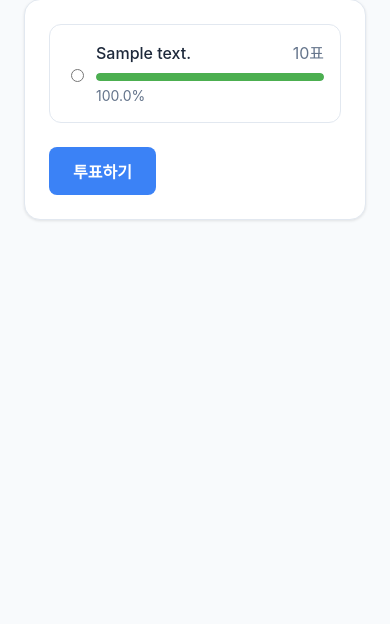
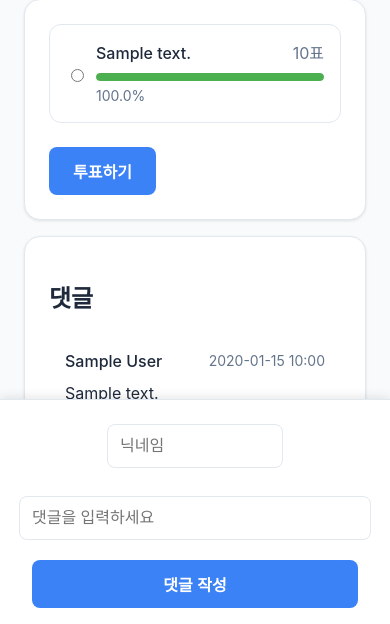
Before and after one commit to kimhyun5u/vote-talk, a FastAPI app: template app/templates/vote.html in a window 390 px wide. Shown: the part 220-844 px from the top of the page. Run offline with FastAPI, Linux system fonts and the light colour scheme; the template is opened without the code that fills it: most values are stand-ins (such as "Sample title", 1, 10 or a date in 2020).

Commit message:
feat: add chat feature

```diff
--- a/app/__init__.py
+++ b/app/__init__.py
@@ -1,7 +1,7 @@
 from fastapi import FastAPI
 from fastapi.staticfiles import StaticFiles
 from app.routes.poll_routes import router
-from app.database.connection import engine
+from app.db.connection import engine
 from app.models.poll import Base
 
 def create_app():
--- a/app/controllers/poll_controller.py
+++ b/app/controllers/poll_controller.py
@@ -3,7 +3,7 @@ from fastapi.templating import Jinja2Templates
 from sqlalchemy.orm import Session
 from typing import List
 from app.services.poll_service import PollService
-from app.database.connection import get_db
+from app.db.connection import get_db
 
 templates = Jinja2Templates(directory="templates")
 
--- a/app/models/poll.py
+++ b/app/models/poll.py
@@ -1,6 +1,6 @@
 from sqlalchemy import Column, Integer, String, ForeignKey
 from sqlalchemy.orm import relationship
-from app.database.connection import Base
+from app.db.connection import Base
 
 class Poll(Base):
     __tablename__ = "polls"
--- a/app/templates/vote.html
+++ b/app/templates/vote.html
@@ -27,10 +27,7 @@
                         <span class="text-secondary">{{ option.votes }}표</span>
                     </div>
                     <div class="progress-bar-bg">
-                        <div class="progress-bar"
-                             style="width: {{ (option.votes / total_votes.value * 100) if total_votes.value > 0 else 0 }}%;
-                                    background-color: {{ colors[loop.index0 % colors|length] }};">
-                        </div>
+                        <div class="progress-bar" style="width: {{ (option.votes / total_votes.value * 100) if total_votes.value > 0 else 0 }}%; background-color: {{ colors[loop.index0 % colors|length] }};"></div>
                     </div>
                     <div class="text-secondary text-sm" style="margin-top: 4px;">
                         {{ "%.1f"|format(option.votes / total_votes.value * 100 if total_votes.value > 0 else 0) }}%
@@ -45,4 +42,134 @@
         </div>
     </form>
 </div>
+
+<div class="card mt-24">
+    <h2 class="heading" style="margin-bottom: 16px;">댓글</h2>
+
+    <div class="comments-container" id="comments">
+        {% for comment in poll.comments|sort(attribute='created_at', reverse=true) %}
+        <div class="comment">
+            <div class="flex justify-between items-center">
+                <span class="font-medium">{{ comment.author }}</span>
+                <span class="text-sm text-secondary">{{ comment.created_at.strftime('%Y-%m-%d %H:%M') }}</span>
+            </div>
+            <p style="margin: 8px 0;">{{ comment.content }}</p>
+        </div>
+        {% endfor %}
+    </div>
+</div>
+
+<div class="comment-form-container">
+    <form id="commentForm" class="comment-form">
+        <div class="flex gap-12 items-center">
+            <input type="text"
+                   name="author"
+                   class="input"
+                   placeholder="닉네임"
+                   required
+                   style="max-width: 150px;">
+            <input type="text"
+                   name="content"
+                   class="input"
+                   placeholder="댓글을 입력하세요"
+                   required>
+            <button type="submit" class="button button--primary" style="white-space: nowrap;">
+                댓글 작성
+            </button>
+        </div>
+    </form>
+</div>
+
+<style>
+.comments-container {
+    max-height: calc(100vh - 500px);
+    overflow-y: auto;
+    margin-bottom: 80px;  /* 댓글 입력창 높이만큼 여백 */
+}
+
+.comment {
+    padding: var(--spacing-4);
+    border-bottom: 1px solid var(--color-border);
+}
+
+.comment:last-child {
+    border-bottom: none;
+}
+
+.comment-form-container {
+    position: fixed;
+    bottom: 0;
+    left: 0;
+    right: 0;
+    background-color: var(--color-surface);
+    border-top: 1px solid var(--color-border);
+    padding: var(--spacing-4);
+    z-index: 100;
+    box-shadow: 0 -2px 10px rgba(0, 0, 0, 0.1);
+}
+
+.comment-form {
+    max-width: 800px;
+    margin: 0 auto;
+    padding: 0 var(--spacing-6);
+}
+
+/* 모바일 대응 */
+@media (max-width: 768px) {
+    .comment-form {
+        padding: 0 var(--spacing-4);
+    }
+
+    .comment-form .flex {
+        flex-direction: column;
+        gap: var(--spacing-3);
+    }
+
+    .comment-form input[name="author"] {
+        max-width: 100%;
+    }
+
+    .comment-form button {
+        width: 100%;
+    }
+}
+</style>
+
+<script>
+const commentForm = document.getElementById('commentForm');
+const commentsContainer = document.getElementById('comments');
+
+commentForm.addEventListener('submit', async (e) => {
+    e.preventDefault();
+
+    const formData = new FormData(commentForm);
+    const response = await fetch(`/api/polls/{{ poll.id }}/comments`, {
+        method: 'POST',
+        body: formData
+    });
+
+    if (response.ok) {
+        commentForm.reset();
+        await loadComments();
+    }
+});
+
+async function loadComments() {
+    const response = await fetch(`/api/polls/{{ poll.id }}/comments`);
+    const comments = await response.json();
+
+    commentsContainer.innerHTML = comments.map(comment => `
+        <div class="comment">
+            <div class="flex justify-between items-center">
+                <span class="font-medium">${comment.author}</span>
+                <span class="text-sm text-secondary">${new Date(comment.created_at).toLocaleString()}</span>
+            </div>
+            <p style="margin: 8px 0;">${comment.content}</p>
+        </div>
+    `).join('');
+}
+
+// 5초마다 댓글 새로고침
+setInterval(loadComments, 5000);
+</script>
 {% endblock %}
```
Also changed, not shown: app/database.py (+15 -2 lines), app/main.py (+32 -2 lines).
